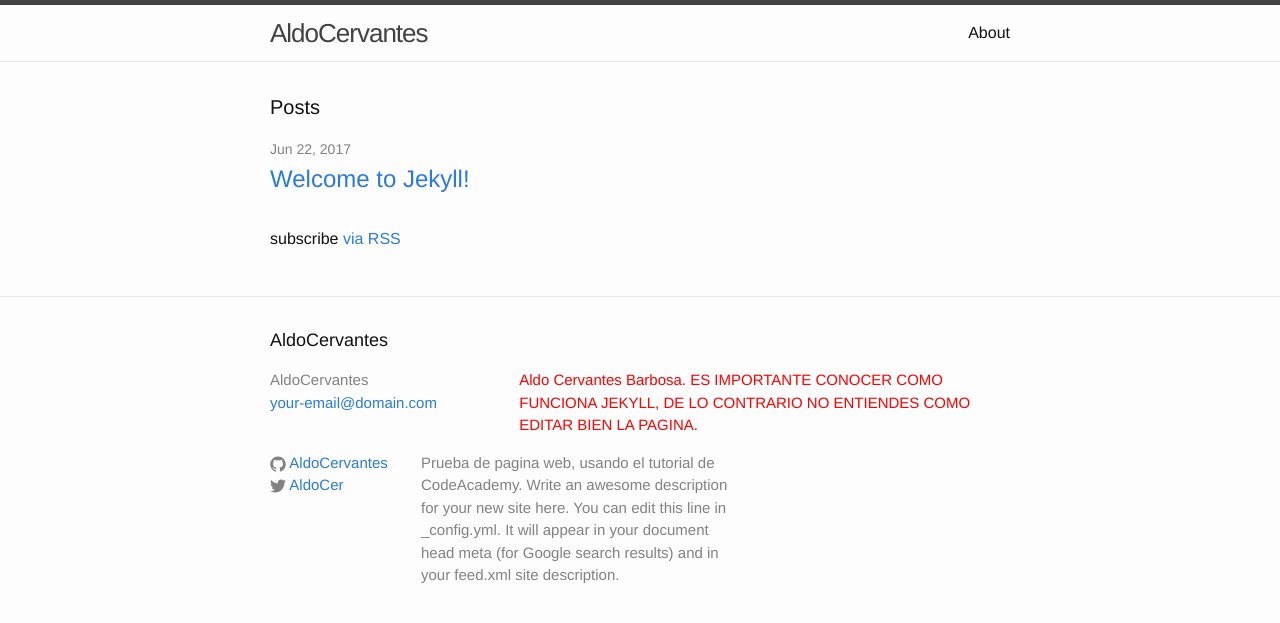
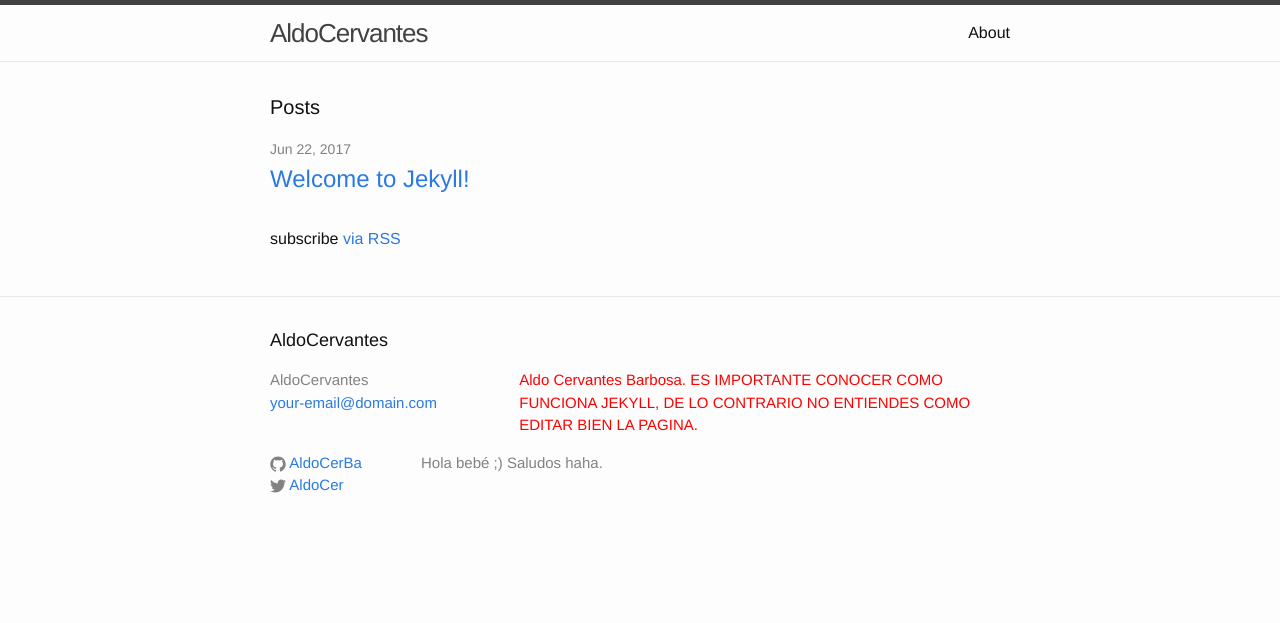
Before and after one commit to AldoCervantes/AldoCervantes.github.io, a Jekyll site: the page built from index.html, in a window 1280 px wide. Shown: the top 623 px of the page. Built offline with Jekyll 4.4.1, drawn with Linux system fonts in a browser that asks for light colours.

Commit message:
Update _config.yml

```diff
--- a/_config.yml
+++ b/_config.yml
@@ -9,14 +9,12 @@
 title: AldoCervantes
 email: your-email@domain.com
 description: > # this means to ignore newlines until "baseurl:"
-  Prueba de pagina web, usando el tutorial de CodeAcademy.
-  Write an awesome description for your new site here. You can edit this
-  line in _config.yml. It will appear in your document head meta (for
-  Google search results) and in your feed.xml site description.
+  Hola bebé ;)
+  Saludos haha.
 baseurl: "" # the subpath of your site, e.g. /blog
 url: "http://yourdomain.com" # the base hostname & protocol for your site
 twitter_username: AldoCer
-github_username:  AldoCervantes
+github_username:  AldoCerBa
 
 # Build settings
 markdown: kramdown
```
